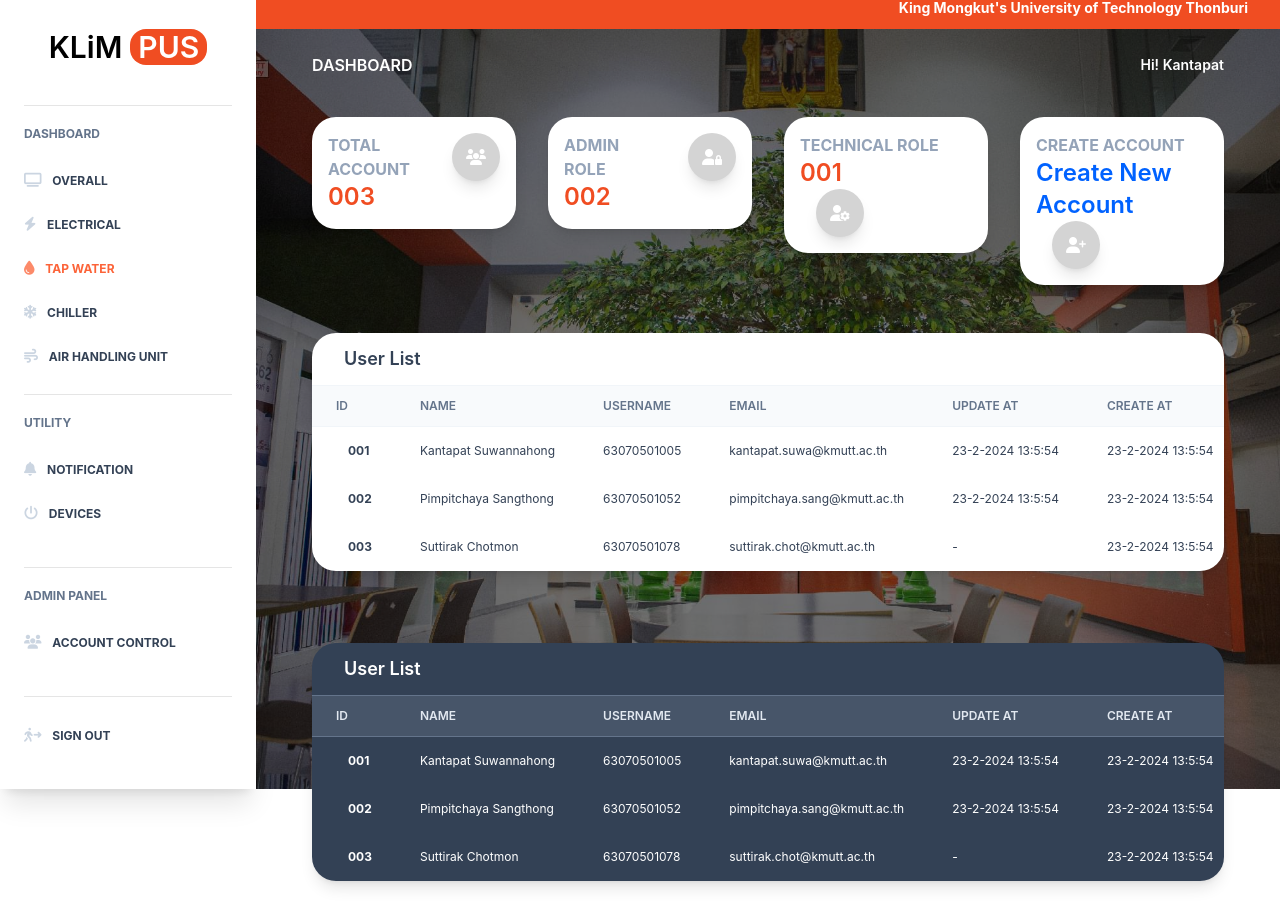
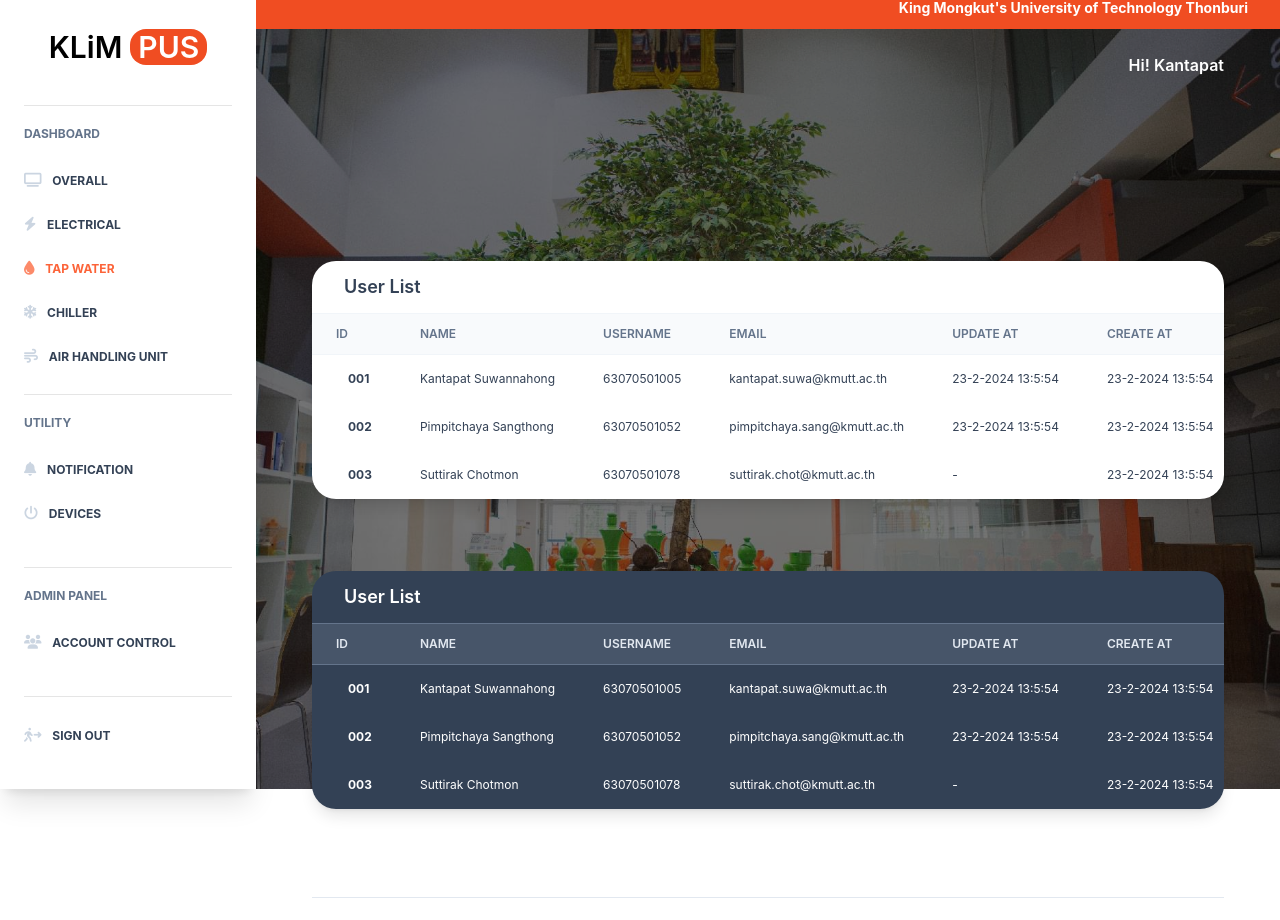
Before and after one commit to SuttirakC/klimpus, a Next.js app: page /admin/tables in a window 1280 px wide. Shown: the part 11-931 px from the top of the page. Built offline with nearby package versions, Linux system fonts and the light colour scheme.

Commit message:
change layout main page

```diff
--- a/components/Footers/FooterAdmin.js
+++ b/components/Footers/FooterAdmin.js
@@ -3,7 +3,7 @@ import React from "react";
 export default function FooterAdmin() {
   return (
     <>
-      <footer className="block py-4">
+      <footer className="block py-4 ">
         <div className="px-4 mx-auto">
           <hr className="mb-4 border-b-1 border-slate-200" />
           <div className="flex flex-wrap items-center md:justify-between justify-center">
@@ -17,13 +17,13 @@ export default function FooterAdmin() {
                   Creative Tim
                 </a>
               </div> */}
-              <div className="flex-col text-sm text-slate-500 font-semibold py-1 text-center md:text-left">
+              <div className="flex-col text-sm text-slate-200 font-semibold py-1 text-center md:text-left">
                 KMUTT Library Monitoring Public Utility Service
               </div>
             </div>
 
             <div className="w-full md:w-8/12 px-4">
-            <div className="flex-col text-sm text-slate-500 font-semibold py-1 text-right md:text-right">
+            <div className="flex-col text-sm text-slate-200 font-semibold py-1 text-right md:text-right">
             © {new Date().getFullYear()}{" "} klimpus.kmutt.ac.th  is a subsidiary website of KMUTT. All rights reserved.
               </div>
             </div>
--- a/components/Navbars/AdminNavbar.js
+++ b/components/Navbars/AdminNavbar.js
@@ -9,15 +9,15 @@ export default function Navbar() {
       {/* Navbar */}
       <nav className="absolute top-0 left-0 w-full z-10 bg-transparent md:flex-row md:flex-nowrap md:justify-start flex items-center p-4">
 
-        <div className="w-full mx-auto items-center flex justify-between md:flex-nowrap flex-wrap md:px-10 px-4 mt-12">
+        <div className="w-full mx-auto items-center flex justify-end md:flex-nowrap flex-wrap md:px-10 px-4 mt-12">
           {/* Brand */}
-          <a
+          {/* <a
             className="text-white text-md uppercase hidden lg:inline-block font-semibold"
             href="#pablo"
             onClick={(e) => e.preventDefault()}
           >
             Dashboard
-          </a>
+          </a> */}
           {/* Form */}
           {/* <form className="md:flex hidden flex-row flex-wrap items-center lg:ml-auto mr-3">
             <div className="relative flex w-full flex-wrap items-stretch">
@@ -32,10 +32,10 @@ export default function Navbar() {
             </div>
           </form> */}
           {/* User */}
-          {<div className="flex-col md:flex-row list-none items-center hidden md:flex text-white text-sm font-semibold">
+          <div className="flex-col md:flex-row list-none items-center hidden md:flex text-white text-md font-semibold">
             {/* <UserDropdown /> */}
             Hi! Kantapat
-          </div>}
+          </div>
         </div>
       </nav>
       {/* End Navbar */}
--- a/layouts/Admin.js
+++ b/layouts/Admin.js
@@ -11,26 +11,32 @@ export default function Admin({ children }) {
   return (
     <>
 
-      <Sidebar />
-      <div className="relative md:ml-64 ">
-        <AdminNavbar />
-        <Navbar transparent />
-        <div
-          className="absolute top-0 w-full h-screen bg-contain bg-center bg-cover bg-scroll"
+      <div
+          className="z-0 fixed  top-0 left-0 size-full bottom-0 w-full h-full  bg-center bg-cover bg-no-repeat bg-fixed bg-clip-padding"
           style={{
             backgroundImage: "url('/img/bg-lib.jpg')",
             filter: "brightness(50%)"
           }}
         />
+      <Sidebar />
+      <div className="relative md:ml-64 ">
+        <AdminNavbar />
+        <Navbar transparent />
+
 
         {/* Header */}
-        <HeaderStats />
+        {/* <HeaderStats /> */}
 
-        <div className="px-4 md:px-10 mx-auto w-full -m-24">
+        <div className="relative md:pt-32 pb-32 pt-12">
+
+        </div>
+
+        <div className="relative px-4 md:px-10 min-h-full mx-auto w-full -m-36">
 
           {children}
           <FooterAdmin/>
         </div>
+
 
 
       </div>
```
